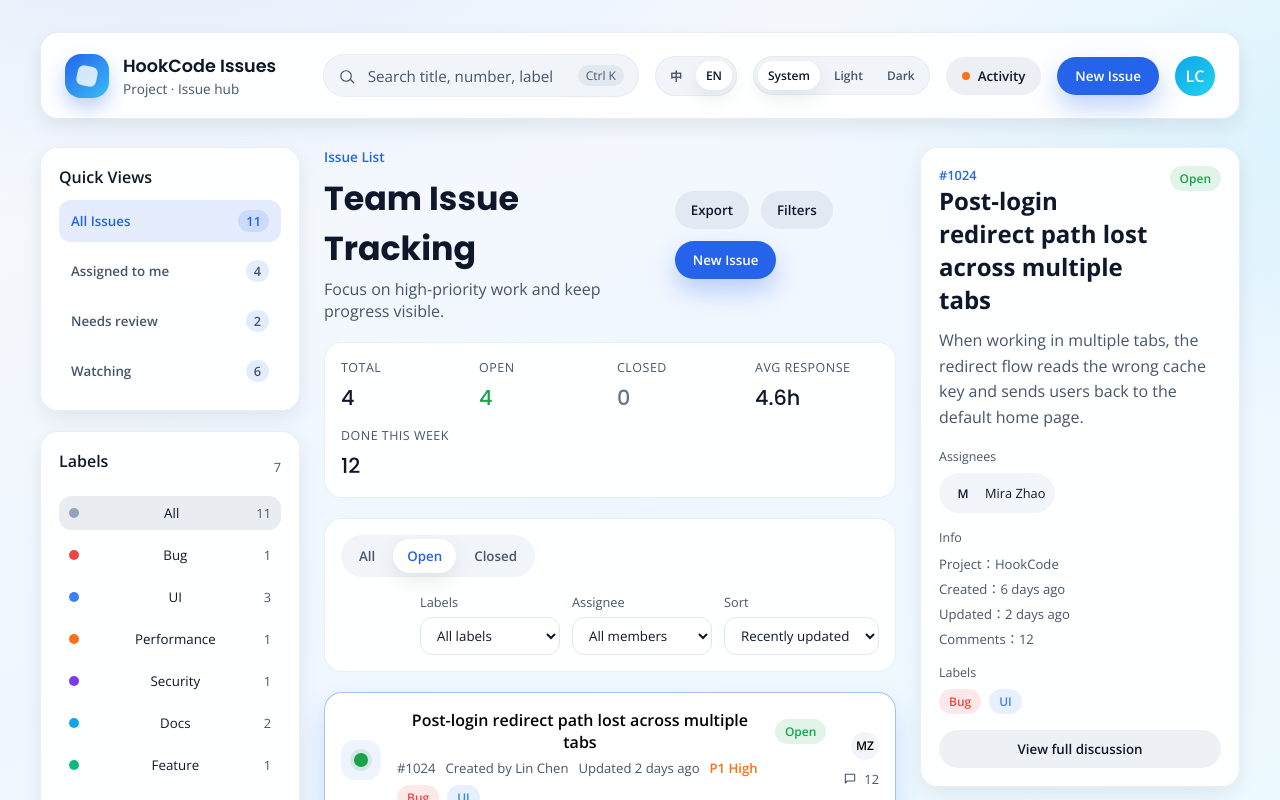
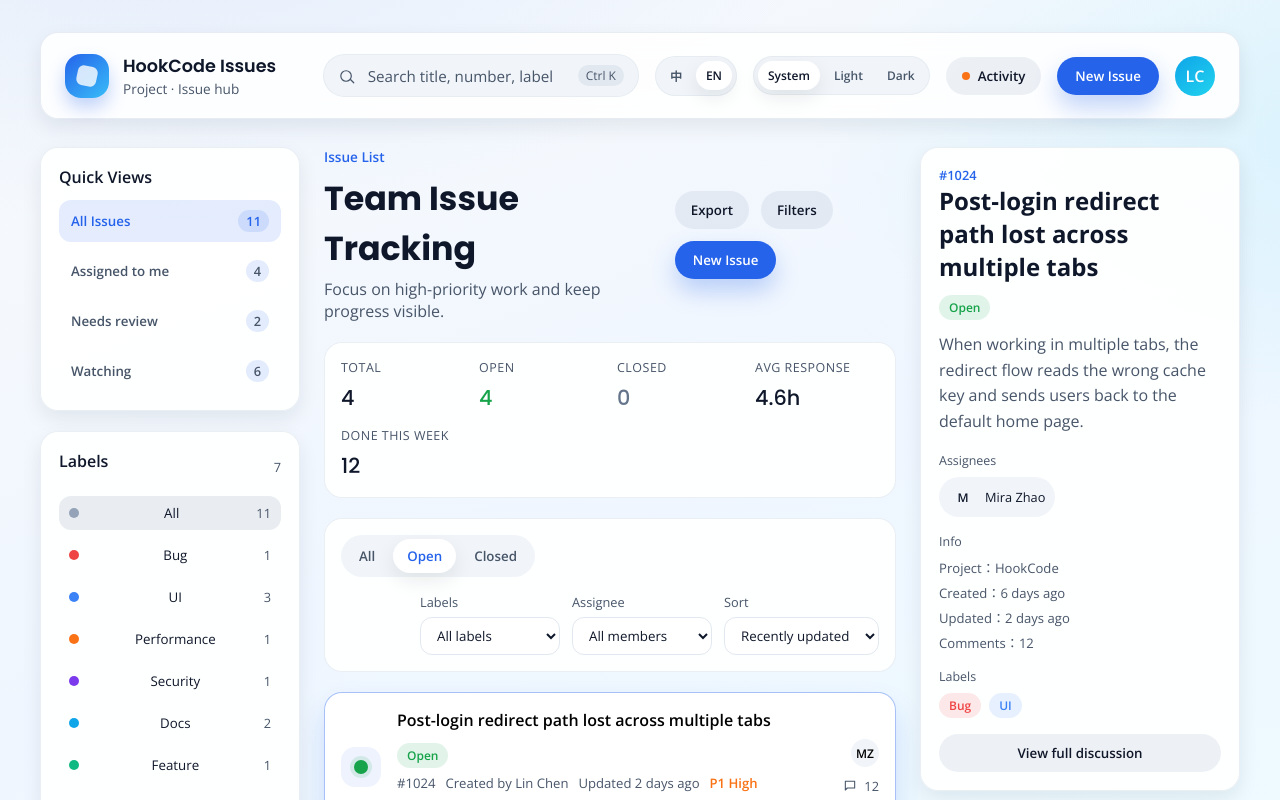
Before and after one commit to hookvibe/hookcode-test, a React (Vite) app: page / in a window 1280 px wide. Shown: the top 800 px of the page. Built offline with nearby package versions, Linux system fonts and the light colour scheme.

Commit message:
fix: Label squeezing issue

```diff
--- a/src/styles.css
+++ b/src/styles.css
@@ -582,6 +582,7 @@ select:focus-visible {
   display: flex;
   align-items: center;
   justify-content: space-between;
+  flex-wrap: wrap;
   gap: 12px;
 }
 
@@ -606,6 +607,8 @@ select:focus-visible {
   background: var(--success-soft);
   color: var(--success);
   font-weight: 600;
+  white-space: nowrap;
+  flex-shrink: 0;
 }
 
 .status-pill.closed {
@@ -646,6 +649,7 @@ select:focus-visible {
   color: var(--label);
   font-size: 0.75rem;
   font-weight: 600;
+  white-space: nowrap;
 }
 
 .issue-side {
@@ -712,6 +716,7 @@ select:focus-visible {
   justify-content: space-between;
   gap: 12px;
   align-items: flex-start;
+  flex-wrap: wrap;
 }
 
 .detail-kicker {
```
